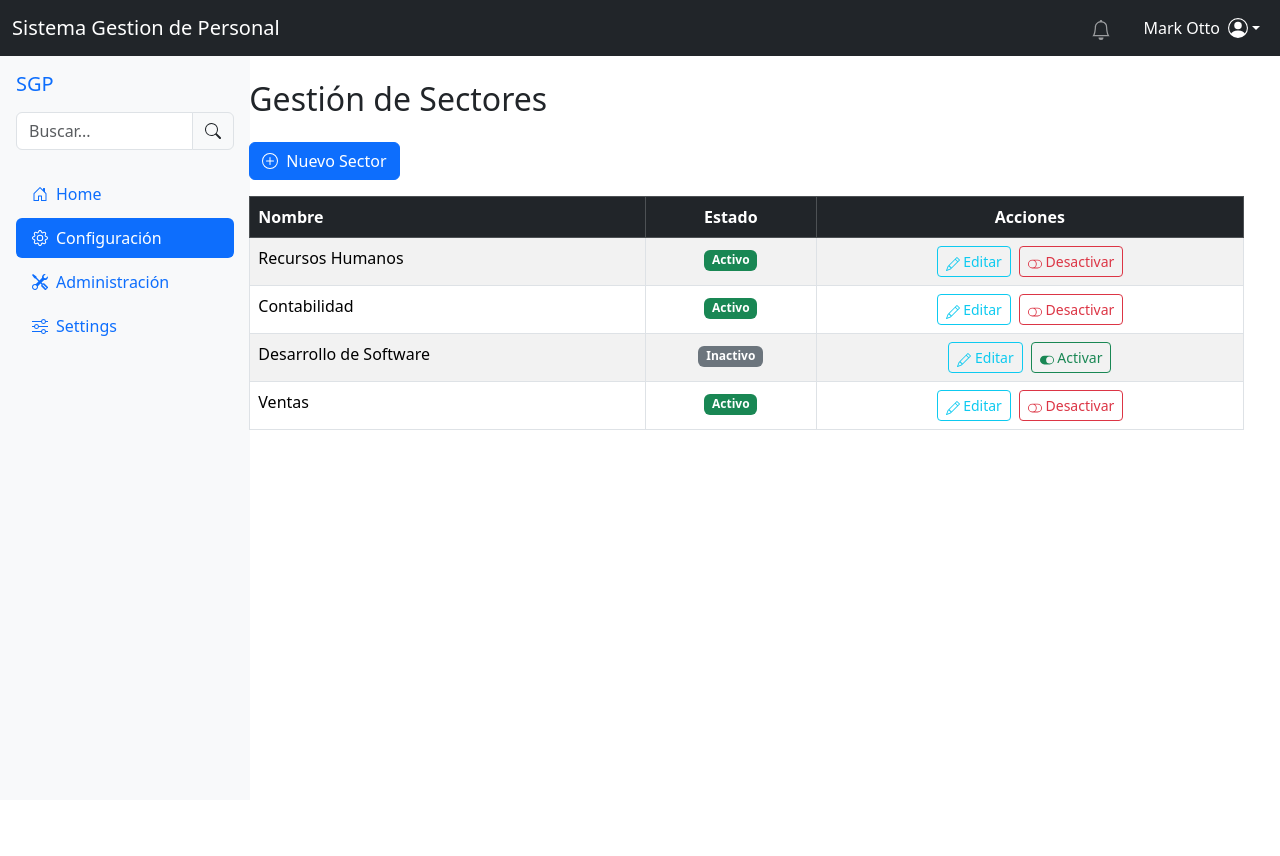
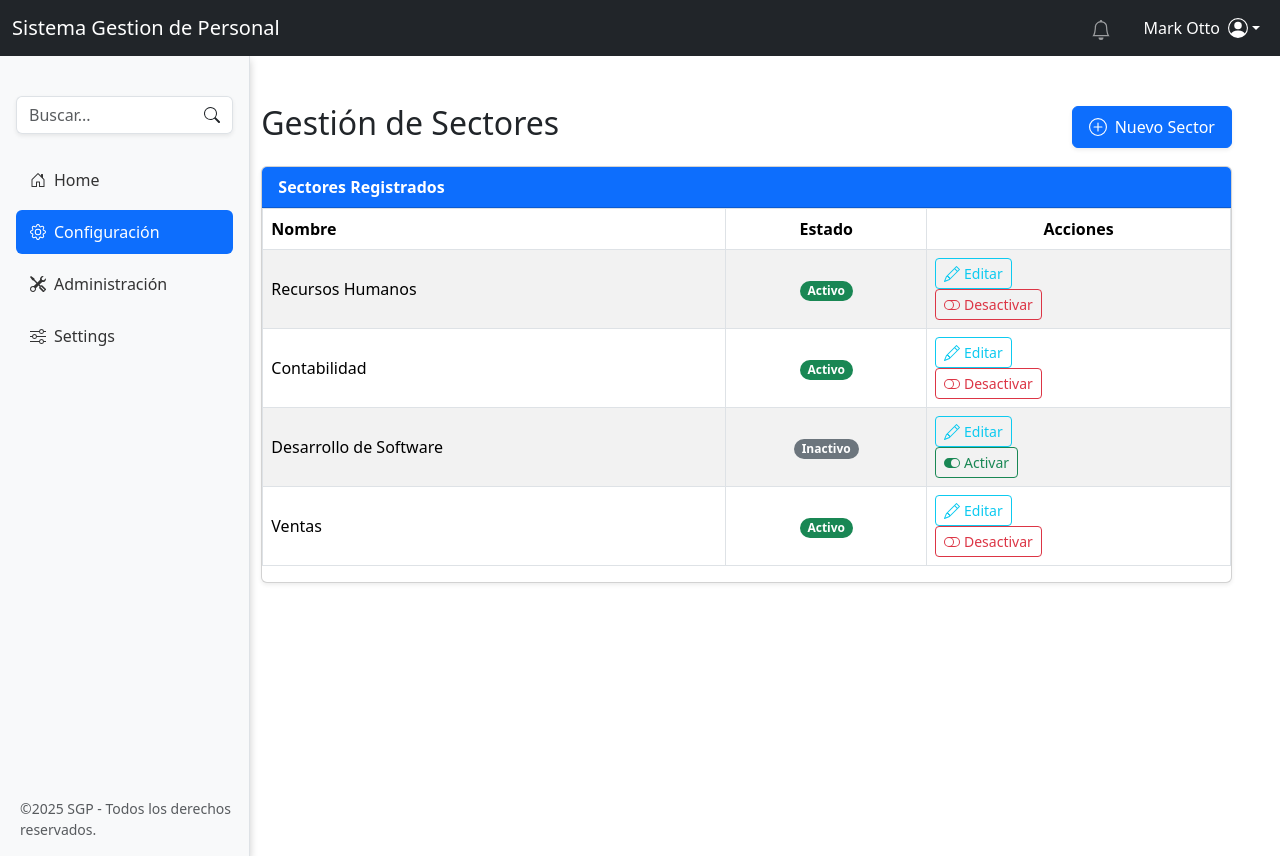
Before and after one commit to pablofranciscogomezrivera/adminRecTFI, a React (Vite) app in the folder frontend/: page /configuracion/SectoresPage.jsx in a window 1280 px wide. Before the commit the page ends 800 px from the top, so only its background shows below. Built offline with nearby package versions, Linux system fonts and the light colour scheme.

Commit message:
Agregar mejorar en el estilo de la pagina de sectores

```diff
--- /dev/null
+++ b/frontend/css/Sidebar.css
@@ -0,0 +1,40 @@
+/* ---- SIDEBAR GENERAL ---- */
+
+.sidebar-container {
+  width: 250px;
+  background-color: #f8f9fa; /* gris claro */
+  min-height: 100vh;
+  border-right: 1px solid #dee2e6;
+  box-shadow: 0 4px 8px rgba(0,0,0,0.2);
+
+}
+
+/* enlaces del menú */
+.sidebar-link {
+  padding: 10px 14px !important;
+  border-radius: 6px !important;
+  color: #333 !important;
+  font-weight: 500;
+}
+
+/* hover */
+.sidebar-link:hover {
+  background-color: #e7efff !important;
+  color: #0d6efd !important;
+}
+
+/* activo */
+.nav-pills .nav-link.active {
+  background-color: #0d6efd !important;
+  color: white !important;
+}
+
+/* buscador */
+.sidebar-container .form-control {
+  border-right: none;
+}
+
+.sidebar-container .input-group-text {
+  border-left: none;
+  cursor: pointer;
+}
--- a/frontend/src/App.jsx
+++ b/frontend/src/App.jsx
@@ -3,10 +3,12 @@ import React from 'react';
 import { BrowserRouter as Router, Routes, Route } from 'react-router-dom';
 // 2. Importaciones de React-Bootstrap
 import { Container, Row, Col } from 'react-bootstrap';
+import '../css/App.css';
 
 // 3. Importaciones de Componentes de Layout
 import NavbarPrincipal from './components/NavbarPrincipal.jsx'; // Asegúrate de la ruta correcta
-import Sidebar from './components/Sidebar.jsx';               // Asegúrate de la ruta correcta
+import Sidebar from "./components/Sidebar.jsx";
+
 
 // 4. Importaciones de Páginas/Vistas
 import SectoresPage from './pages/configuracion/SectoresPage'; // <-- HU 1: ¡LA RUTA IMPORTANTE!
@@ -40,7 +42,7 @@ function App() {
           </Col>
 
           {/* Columna para el Contenido Principal (md={10} para 10/12 del ancho) */}
-          <Col md={10} className="p-4">
+          <Col xs={12} md={10} className="p-4">
             {/* Definición de Rutas */}
             <Routes>
               {/* Rutas Base */}
@@ -48,13 +50,10 @@ function App() {
               <Route path="/home" element={<HomePage />} />
 
               {/* MÓDULO DE CONFIGURACIÓN */}
-              {/* RUTA DE LA HU 1: Gestión de Sectores */}
               <Route
                 path="/configuracion/SectoresPage.jsx"
                 element={<SectoresPage />}
               />
-
-              {/* Ruta placeholder para el menú principal de configuración */}
               <Route path="/configuracion" element={<ConfiguracionPage />} />
 
               {/* MÓDULOS FUTUROS */}
--- a/frontend/src/components/NavbarPrincipal.jsx
+++ b/frontend/src/components/NavbarPrincipal.jsx
@@ -4,7 +4,7 @@ import { BsBell, BsPersonCircle } from 'react-icons/bs'; // Para los iconos
 
 function NavbarPrincipal() {
   return (
-    <Navbar bg="dark" variant="dark" expand="lg">
+    <Navbar bg="dark" variant="dark" expand="lg" sticky="top">
       <Container fluid>
         {/* Título de la aplicación */}
         <Navbar.Brand href="#">Sistema Gestion de Personal</Navbar.Brand>
--- a/frontend/src/components/Sidebar.jsx
+++ b/frontend/src/components/Sidebar.jsx
@@ -1,36 +1,91 @@
-import React from 'react';
-import { Nav, InputGroup, FormControl, ListGroup } from 'react-bootstrap';
-import { BsSearch, BsHouseDoor, BsGear, BsTools, BsSliders } from 'react-icons/bs';
+import React from "react";
+import {
+  Nav,
+  InputGroup,
+  FormControl,
+} from "react-bootstrap";
+
+import {
+  BsSearch,
+  BsHouseDoor,
+  BsGear,
+  BsTools,
+  BsSliders,
+} from "react-icons/bs";
+
+import "../../css/Sidebar.css";
+
 
 function Sidebar({ activeKey }) {
   return (
-    <div className="p-3 bg-light" style={{ minWidth: '250px', height: 'calc(100vh - 56px)' }}>
-      <h5 className="mb-3 text-primary">SGP</h5>
+    <div className="sidebar-container d-flex flex-column p-3">
 
-      {/* Campo de Búsqueda */}
-      <InputGroup className="mb-4">
-        <FormControl
-          placeholder="Buscar..."
-          aria-label="Buscar"
-        />
-        <InputGroup.Text><BsSearch /></InputGroup.Text>
+      {/* Título del sistema */}
+      <h5 className="text-primary fw-bold mb-4"></h5>
+
+      {/* Buscador */}
+      <InputGroup className="mb-4 shadow-sm rounded">
+        <FormControl placeholder="Buscar..." />
+        <InputGroup.Text className="bg-white">
+          <BsSearch />
+        </InputGroup.Text>
       </InputGroup>
 
-      {/* Menú de Navegación (vertical) */}
-      <Nav variant="pills" className="flex-column" activeKey={activeKey}>
-        <Nav.Link eventKey="home" href="/home" className="d-flex align-items-center mb-1">
-          <BsHouseDoor className="me-2" /> Home
-        </Nav.Link>
-        <Nav.Link eventKey="configuracion" href="/configuracion/SectoresPage.jsx" className="d-flex align-items-center mb-1">
-          <BsGear className="me-2" /> Configuración
-        </Nav.Link>
-        <Nav.Link eventKey="administracion" href="/administracion" className="d-flex align-items-center mb-1">
-          <BsTools className="me-2" /> Administración
-        </Nav.Link>
-        <Nav.Link eventKey="settings" href="/settings" className="d-flex align-items-center mb-1">
-          <BsSliders className="me-2" /> Settings
-        </Nav.Link>
+      {/* Menú */}
+      <Nav
+        variant="pills"
+        className="flex-column gap-2"
+        activeKey={activeKey}
+      >
+        <Nav.Item>
+          <Nav.Link
+            eventKey="home"
+            href="Home.jsx"
+            className="sidebar-link d-flex align-items-center"
+          >
+            <BsHouseDoor className="me-2" />
+            Home
+          </Nav.Link>
+        </Nav.Item>
+
+        <Nav.Item>
+          <Nav.Link
+            eventKey="configuracion"
+            href="/configuracion/SectoresPage.jsx"
+            className="sidebar-link d-flex align-items-center"
+          >
+            <BsGear className="me-2" />
+            Configuración
+          </Nav.Link>
+        </Nav.Item>
+
+        <Nav.Item>
+          <Nav.Link
+            eventKey="administracion"
+            href="Administracion.jsx"
+            className="sidebar-link d-flex align-items-center"
+          >
+            <BsTools className="me-2" />
+            Administración
+          </Nav.Link>
+        </Nav.Item>
+
+        <Nav.Item>
+          <Nav.Link
+            eventKey="settings"
+            href="Configuracion.jsx"
+            className="sidebar-link d-flex align-items-center"
+          >
+            <BsSliders className="me-2" />
+            Settings
+          </Nav.Link>
+        </Nav.Item>
       </Nav>
+
+      {/* Footer opcional */}
+      <div className="mt-auto small text-muted ps-1">
+        ©2025 SGP - Todos los derechos reservados.
+      </div>
     </div>
   );
 }
--- a/frontend/src/pages/configuracion/SectoresPage.jsx
+++ b/frontend/src/pages/configuracion/SectoresPage.jsx
@@ -1,76 +1,88 @@
-import React, { useState } from 'react';
+import React, { useState } from "react";
 import {
-  Container, Row, Col, Button, Table,
-  Badge, Modal, Form, Alert
-} from 'react-bootstrap';
-// Asegúrate de que react-icons esté instalado: npm install react-icons
-import { BsPencil, BsToggleOff, BsToggleOn, BsPlusCircle } from 'react-icons/bs';
+  Container,
+  Row,
+  Col,
+  Button,
+  Table,
+  Badge,
+  Modal,
+  Form,
+  Alert,
+  Card,
+} from "react-bootstrap";
 
-// Datos de MOCK para simular la base de datos (se inicializa con algunos datos)
+import {
+  BsPencil,
+  BsToggleOff,
+  BsToggleOn,
+  BsPlusCircle,
+} from "react-icons/bs";
+
+// Datos MOCK simulando la BD
 const MOCK_SECTORES = [
-  { id: 1, nombre: 'Recursos Humanos', activo: true },
-  { id: 2, nombre: 'Contabilidad', activo: true },
-  { id: 3, nombre: 'Desarrollo de Software', activo: false },
-  { id: 4, nombre: 'Ventas', activo: true },
+  { id: 1, nombre: "Recursos Humanos", activo: true },
+  { id: 2, nombre: "Contabilidad", activo: true },
+  { id: 3, nombre: "Desarrollo de Software", activo: false },
+  { id: 4, nombre: "Ventas", activo: true },
 ];
 
 function SectoresPage() {
-  // --- Estados de la Aplicación ---
   const [sectores, setSectores] = useState(MOCK_SECTORES);
-  const [showModal, setShowModal] = useState(false);        // Controla el Modal de Formulario
-  const [showConfirm, setShowConfirm] = useState(false);    // Controla el Modal de Confirmación (Act/Desact)
-  const [currentSector, setCurrentSector] = useState(null); // Sector seleccionado para editar/desactivar
-  const [sectorName, setSectorName] = useState('');         // Campo del formulario
-  const [nameError, setNameError] = useState('');           // Mensaje de error de validación
+  const [showModal, setShowModal] = useState(false);
+  const [showConfirm, setShowConfirm] = useState(false);
+  const [currentSector, setCurrentSector] = useState(null);
+  const [sectorName, setSectorName] = useState("");
+  const [nameError, setNameError] = useState("");
 
-  // --- Manejo del Formulario (Abrir) ---
-
+  // Abrir modal creación
   const handleShowCreate = () => {
     setCurrentSector(null);
-    setSectorName('');
-    setNameError('');
+    setSectorName("");
+    setNameError("");
     setShowModal(true);
   };
 
+  // Abrir modal edición
   const handleShowEdit = (sector) => {
     setCurrentSector(sector);
     setSectorName(sector.nombre);
-    setNameError('');
+    setNameError("");
     setShowModal(true);
   };
 
-  // --- Manejo del Formulario (Guardar/Crear/Editar) ---
-
+  // Guardar / Crear / Editar
   const handleSaveSector = (event) => {
     event.preventDefault();
 
-    // Criterio de Aceptación: Validación de Nombre (requerido)
     if (!sectorName.trim()) {
-      setNameError('El nombre del sector es obligatorio.');
+      setNameError("El nombre del sector es obligatorio.");
       return;
     }
 
-    // Validaciones Adicionales: (Opcional) Nombre duplicado?
-    const isDuplicate = sectores.some(s =>
+    const isDuplicate = sectores.some(
+      (s) =>
         s.nombre.trim().toLowerCase() === sectorName.trim().toLowerCase() &&
         s.id !== (currentSector ? currentSector.id : null)
     );
     if (isDuplicate) {
-        setNameError('Ya existe un sector con este nombre.');
+      setNameError("Ya existe un sector con este nombre.");
       return;
     }
 
-    setNameError('');
+    setNameError("");
 
     if (currentSector) {
-      // Edición
-      setSectores(sectores.map(s =>
+      // Actualización
+      setSectores(
+        sectores.map((s) =>
           s.id === currentSector.id ? { ...s, nombre: sectorName.trim() } : s
-      ));
+        )
+      );
     } else {
       // Creación
       const newSector = {
-        id: Date.now(), // ID temporal (reemplazar por ID del backend)
+        id: Date.now(),
         nombre: sectorName.trim(),
         activo: true,
       };
@@ -80,95 +92,122 @@ function SectoresPage() {
     setShowModal(false);
   };
 
-  // --- Manejo de Desactivación/Activación (Modal de Confirmación) ---
-
+  // Abrir modal de confirmación activar/desactivar
   const handleShowConfirm = (sector) => {
     setCurrentSector(sector);
     setShowConfirm(true);
   };
 
+  // Ejecutar activar/desactivar
   const handleToggleActive = () => {
-    // Cambia el estado 'activo' del sector seleccionado
-    setSectores(sectores.map(s =>
+    setSectores(
+      sectores.map((s) =>
         s.id === currentSector.id ? { ...s, activo: !s.activo } : s
-    ));
+      )
+    );
     setShowConfirm(false);
     setCurrentSector(null);
   };
 
   return (
-    <Container fluid>
-      <h2 className="mb-4">Gestión de Sectores</h2>
+    <Container fluid className="p-4">
+      {/* TÍTULO Y BOTÓN NUEVO */}
+      <Row className="mb-3">
+        <Col className="d-flex justify-content-between align-items-center">
+          <h2 className="text-3xl font-bold tracking-tight flex items-center gap-2">
+            Gestión de Sectores
+          </h2>
 
-      {/* Criterio de Aceptación: Botón "Nuevo Sector" */}
-      <Row className="mb-3">
-        <Col>
           <Button
             variant="primary"
             onClick={handleShowCreate}
-            className="d-flex align-items-center"
+            className="d-flex align-items-center px-3 py-2 shadow-sm"
           >
-            <BsPlusCircle className="me-2" />
+            <BsPlusCircle size={18} className="me-2" />
             Nuevo Sector
           </Button>
         </Col>
       </Row>
 
-      {/* Criterio de Aceptación: Tabla de Sectores */}
-      <Table striped bordered hover responsive>
-        <thead className="table-dark">
+      {/* CARD CONTENEDORA */}
+      <Card className="shadow-sm">
+        <Card.Header className="bg-primary text-white fw-bold">
+          Sectores Registrados
+        </Card.Header>
+        <Table hover striped bordered className="align-middle">
+          <thead className="table">
             <tr>
               <th>Nombre</th>
               <th className="text-center">Estado</th>
               <th className="text-center">Acciones</th>
             </tr>
           </thead>
+
           <tbody>
             {sectores.map((sector) => (
               <tr key={sector.id}>
                 <td>{sector.nombre}</td>
+
                 <td className="text-center">
-                <Badge bg={sector.activo ? 'success' : 'secondary'}>
-                  {/* Criterio de Aceptación: Mostrar estado */}
-                  {sector.activo ? 'Activo' : 'Inactivo'}
+                  <Badge bg={sector.activo ? "success" : "secondary"} pill>
+                    {sector.activo ? "Activo" : "Inactivo"}
                   </Badge>
                 </td>
+
                 <td className="text-center">
-                {/* Criterio de Aceptación: Botón de Editar */}
+                  {/* Botón Editar */}
                   <Button
                     variant="outline-info"
                     size="sm"
-                  className="me-2"
+                    className="me-2 d-flex align-items-center"
                     onClick={() => handleShowEdit(sector)}
                   >
-                  <BsPencil /> Editar
+                    <BsPencil size={16} className="me-1" />
+                    Editar
                   </Button>
 
-                {/* Criterio de Aceptación: Botón de Desactivar/Activar */}
+                  {/* Botón Activar/Desactivar */}
                   <Button
-                  variant={sector.activo ? 'outline-danger' : 'outline-success'}
+                    variant={
+                      sector.activo ? "outline-danger" : "outline-success"
+                    }
                     size="sm"
+                    className="d-flex align-items-center"
                     onClick={() => handleShowConfirm(sector)}
                   >
-                  {sector.activo ? <BsToggleOff /> : <BsToggleOn />}
-                  {sector.activo ? ' Desactivar' : ' Activar'}
+                    {sector.activo ? (
+                      <BsToggleOff size={16} />
+                    ) : (
+                      <BsToggleOn size={16} />
+                    )}
+                    <span className="ms-1">
+                      {sector.activo ? "Desactivar" : "Activar"}
+                    </span>
                   </Button>
                 </td>
               </tr>
             ))}
           </tbody>
         </Table>
+      </Card>
 
-      {/* Criterio de Aceptación: MODAL DE FORMULARIO (CREAR/EDITAR) */}
-      <Modal show={showModal} onHide={() => setShowModal(false)} centered>
-        <Modal.Header closeButton>
-          <Modal.Title>{currentSector ? 'Editar Sector' : 'Crear Nuevo Sector'}</Modal.Title>
+      {/* MODAL CREAR / EDITAR */}
+      <Modal
+        show={showModal}
+        onHide={() => setShowModal(false)}
+        centered
+        backdrop="static"
+      >
+        <Modal.Header closeButton className="bg-primary text-white">
+          <Modal.Title>
+            {currentSector ? "Editar Sector" : "Crear Nuevo Sector"}
+          </Modal.Title>
         </Modal.Header>
+
         <Form onSubmit={handleSaveSector}>
           <Modal.Body>
-            <Form.Group className="mb-3" controlId="sectorName">
+            <Form.Group className="mb-3">
               <Form.Label>Nombre del Sector</Form.Label>
-              {/* Criterio de Aceptación: Campo "Nombre" (requerido, validado) */}
               <Form.Control
                 type="text"
                 placeholder="Ej. Contabilidad"
@@ -182,42 +221,46 @@ function SectoresPage() {
               </Form.Control.Feedback>
             </Form.Group>
           </Modal.Body>
+
           <Modal.Footer>
             <Button variant="secondary" onClick={() => setShowModal(false)}>
               Cancelar
             </Button>
             <Button variant="primary" type="submit">
-              {currentSector ? 'Guardar Cambios' : 'Crear Sector'}
+              {currentSector ? "Guardar Cambios" : "Crear Sector"}
             </Button>
           </Modal.Footer>
         </Form>
       </Modal>
 
-      {/* Criterio de Aceptación: MODAL DE CONFIRMACIÓN (DESACTIVAR/ACTIVAR) */}
+      {/* MODAL CONFIRMACIÓN ACTIVAR/DESACTIVAR */}
       <Modal show={showConfirm} onHide={() => setShowConfirm(false)} centered>
         <Modal.Header closeButton>
-          <Modal.Title>Confirmar {currentSector?.activo ? 'Desactivación' : 'Activación'}</Modal.Title>
+          <Modal.Title>
+            Confirmar {currentSector?.activo ? "Desactivación" : "Activación"}
+          </Modal.Title>
         </Modal.Header>
+
         <Modal.Body>
-          <Alert variant={currentSector?.activo ? 'danger' : 'success'}>
+          <Alert variant={currentSector?.activo ? "danger" : "success"}>
             {currentSector?.activo
-              ? `¿Está seguro que desea desactivar el sector "${currentSector?.nombre}"? Esto lo ocultará del sistema de asignación.`
+              ? `¿Está seguro que desea desactivar el sector "${currentSector?.nombre}"?`
               : `¿Está seguro que desea reactivar el sector "${currentSector?.nombre}"?`}
           </Alert>
         </Modal.Body>
+
         <Modal.Footer>
           <Button variant="secondary" onClick={() => setShowConfirm(false)}>
             Cancelar
           </Button>
           <Button
-            variant={currentSector?.activo ? 'danger' : 'success'}
+            variant={currentSector?.activo ? "danger" : "success"}
             onClick={handleToggleActive}
           >
-            {currentSector?.activo ? 'Sí, Desactivar' : 'Sí, Activar'}
+            {currentSector?.activo ? "Sí, Desactivar" : "Sí, Activar"}
           </Button>
         </Modal.Footer>
       </Modal>
-
     </Container>
   );
 }
```
Lines whose indentation alone changed are shown as unchanged.
